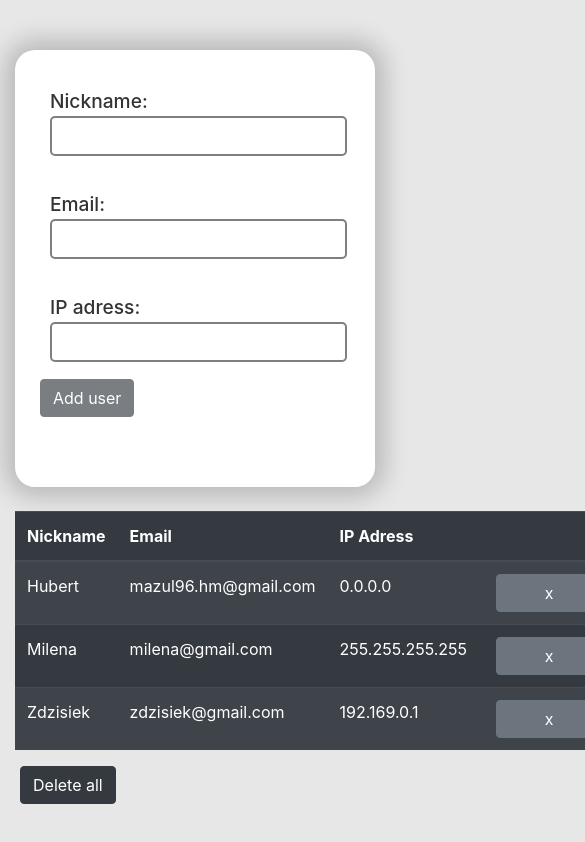
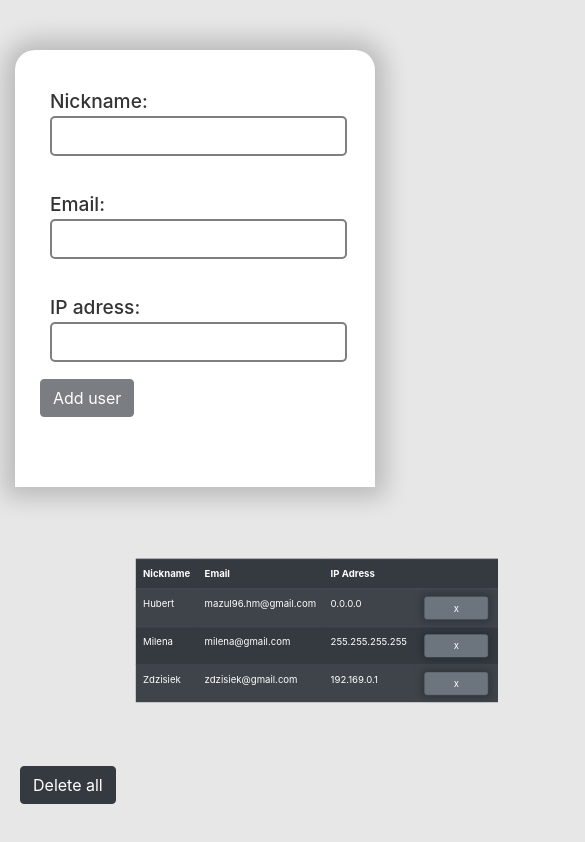
Before and after one commit to mazurro1/todoApp, a React (Create React App) app: page / in a window 390 px wide. Shown: the top 842 px of the page, 585 px wide, since content can reach past the window. Built offline with nearby package versions, Linux system fonts and the light colour scheme.

Commit message:
v1.7(sort is finished and all)

```diff
--- a/src/App.js
+++ b/src/App.js
@@ -157,9 +157,13 @@ export default class App extends React.Component {
 
       let newArray = arrayUsers;
       newArray.push(newObject);
-
+      //SORT ARRAY
+      let sort = newArray.sort((a, b) => {
+        return (a.nickname.toLowerCase() > b.nickname.toLowerCase()) ? 1 : -1;
+      });;
+      //END SORT ARRAY
       this.setState({
-        allUsers: newArray,
+        allUsers: sort,
         nickname: '',
         email: '',
         ipAdress: '',
@@ -211,22 +215,23 @@ export default class App extends React.Component {
 
   handleDeleteAll = () => {
     arrayUsers = [];
-    this.setState({
+    this.setState(prevState => ({
       allUsers: arrayUsers,
-    })
+      deleteAll: !prevState.deleteAll,
+    }))
   }
 
 
   handleSelectDeleteAll = () => {
     this.setState(prevState => ({
-      deleteAll: !prevState.deleteAll
+      deleteAll: !prevState.deleteAll,
     }))
   }
 
 
   handleNoDeleteAll = () => {
     this.setState(prevState => ({
-      deleteAll: !prevState.deleteAll
+      deleteAll: !prevState.deleteAll,
     }))
   }
 
--- a/src/style/App.scss
+++ b/src/style/App.scss
@@ -3,10 +3,12 @@
 }
 .formIn{
     margin-top: 50px;
-    border-radius: 20px;
+    border-top-right-radius: 20px;
+    border-top-left-radius: 20px;
     padding: 20px;
     background-color: white;
     box-shadow: 0px 0px 24px 10px rgba(0,0,0,0.2);
+
 form{
 
     margin-bottom: 50px;
@@ -57,4 +59,18 @@ form{
 
 .bigBtn{
     width: 106px;
+    box-shadow: 0px 0px 10px 5px rgba(0,0,0,0.2);
 }
+
+table{
+    @media all and (min-width: 0px) and (max-width: 535px){
+        &{
+            position: relative;
+            transform: scale(0.6);
+
+            button{
+                width: 40px;
+            }
+        }
+    }
+}
```
